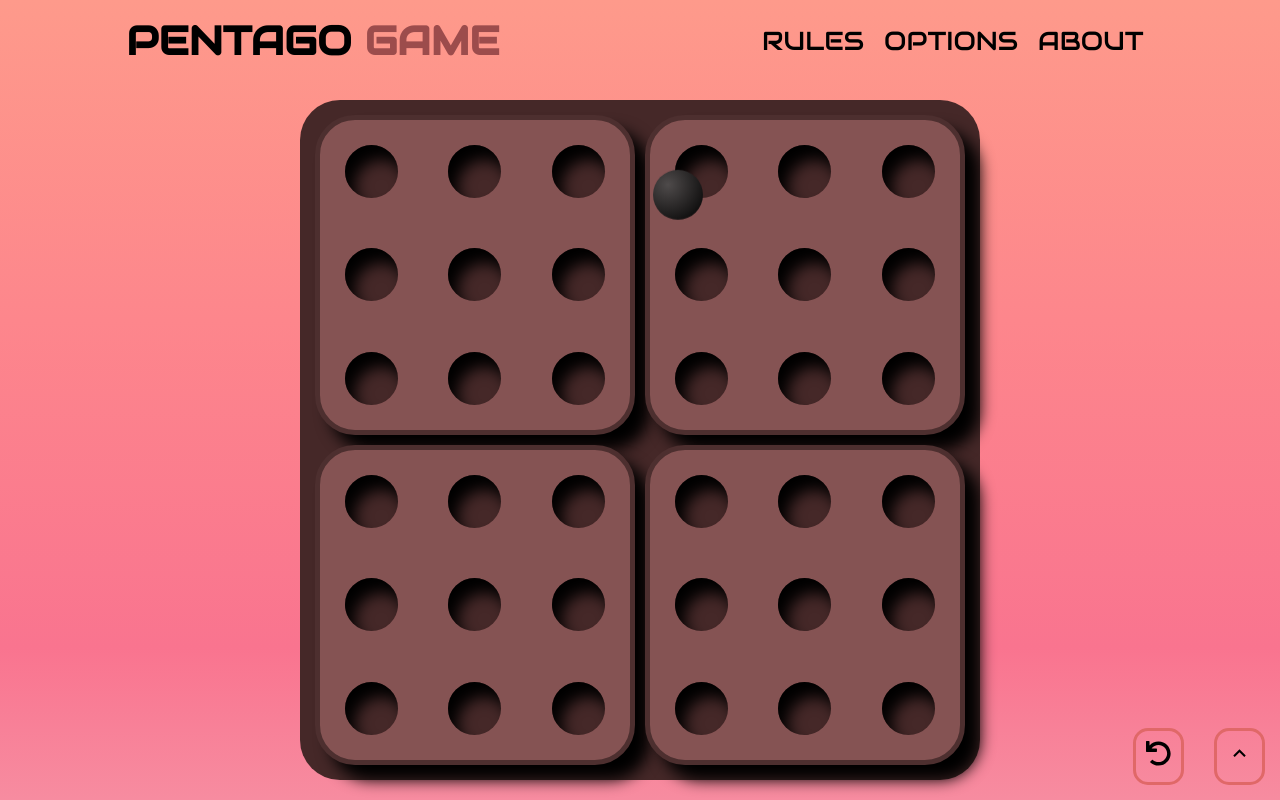
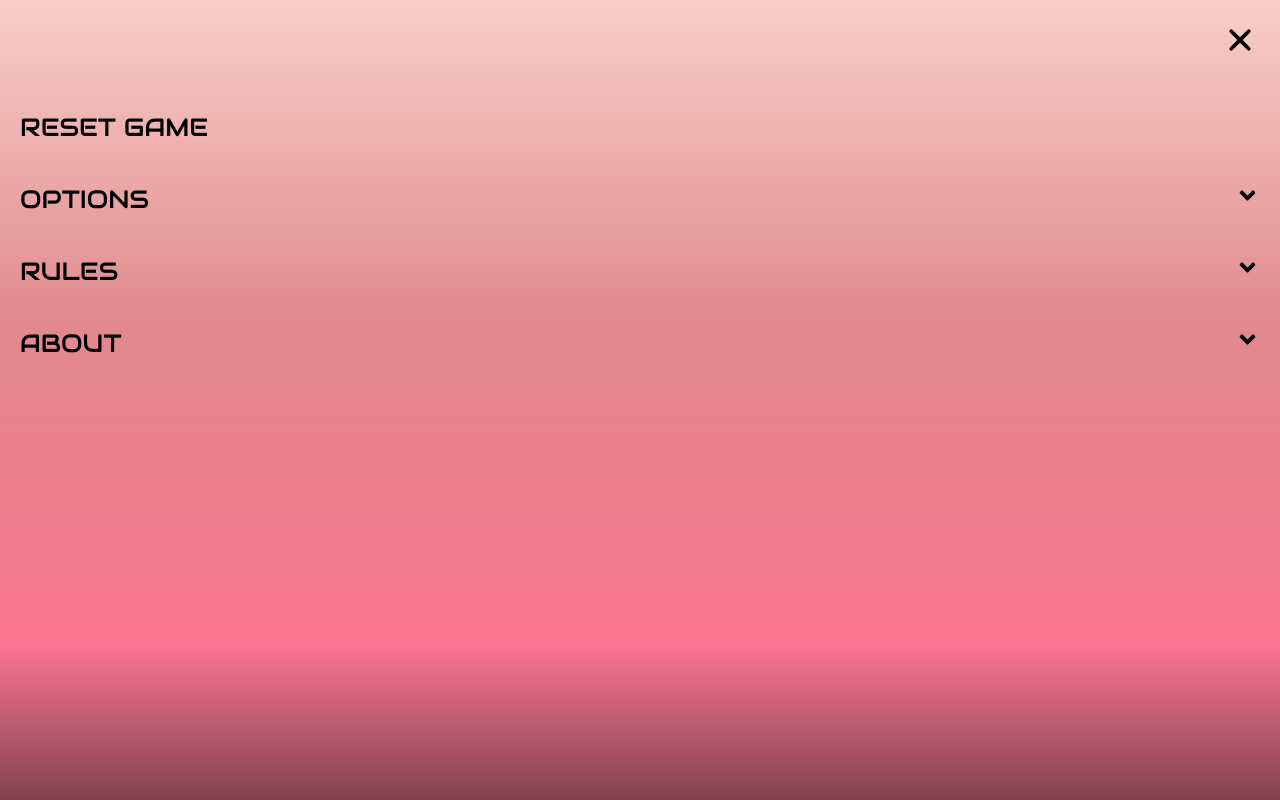
Before and after one commit to Krystian-Kamer/pentago-game, a React (Vite) app: page / in a window 1280 px wide. Built offline with nearby package versions, Linux system fonts and the light colour scheme.

Commit message:
created modal and functionality

```diff
--- a/src/App.jsx
+++ b/src/App.jsx
@@ -2,10 +2,12 @@ import Board from './components/Board/Board';
 import Navbar from './components/Navbar/Navbar';
 import Turn from './components/Turn/Turn';
 import Footer from './components/Footer/Footer';
+import Modal from './components/Modal/Modal';
 
 const App = () => {
   return (
     <>
+      <Modal />
       <Navbar />
       <Turn />
       <Board />
--- a/src/components/Footer/Footer.css
+++ b/src/components/Footer/Footer.css
@@ -1,40 +1,43 @@
 .footer {
   position: absolute;
   bottom: 0;
-  right: 0;
+  width: 100vw;
+  font-family: audiowide;
+  display: flex;
+  justify-content: space-evenly;
+  align-items: flex-start;
+  max-width: 1400px;
+  height: 160px;
 }
 
-.arrow-up,
-.undo {
-  background: transparent;
-  border: 3px solid rgb(224, 104, 104);
-  border-radius: 15px;
-  font-size: 25px;
-  margin: 15px;
+.footer button,
+.score {
+  width: 150px;
+  font-size: 35px;
   padding: 10px;
+  text-transform: uppercase;
 }
 
-.details-container {
-  position: relative;
-  display: flex;
-  flex-direction: column;
-  border-radius: 15px;
-  align-items: center;
-  width: 170px;
-  padding: 5px 10px;
+.footer button {
+  background: transparent;
 }
 
-.new-game,
-.restart-game {
-  background: transparent;
-  font-family: audiowide;
-  text-transform: uppercase;
-  margin: 10px 0;
-  font-size: 18px;
-  padding: 3px 10px;
+@media (max-width: 575px) {
+  .footer {
+    height: 100px;
+  }
+  .footer button,
+  .score {
+    font-size: 25px;
+  }
 }
 
-.restart-game {
-  border-top: 2px solid rgb(224, 104, 104);
-  padding-top: 10px;
+@media (min-width: 576px) and (max-width: 991px) {
+  .footer {
+    height: 140px;
+  }
+  .footer button,
+  .score {
+    font-size: 35px;
+  }
 }
--- a/src/components/Footer/Footer.jsx
+++ b/src/components/Footer/Footer.jsx
@@ -1,29 +1,24 @@
-import { useState } from 'react';
 import './Footer.css';
-import { MdKeyboardArrowUp, MdKeyboardArrowDown } from 'react-icons/md';
-import { FaUndo } from 'react-icons/fa';
+import { FaUndoAlt } from 'react-icons/fa';
+import { useGameContext } from '../../gameContext';
 
 const Footer = () => {
-  const [details, setDetails] = useState(false);
+  const { setFullBoard, initialSlots, score } = useGameContext();
 
-  const showDetails = () => {
-    setDetails(!details);
+  const resetBoard = () => {
+    setFullBoard([initialSlots, initialSlots, initialSlots, initialSlots]);
+    //need also to empty those slots
   };
+
   return (
     <div className='footer'>
-      {details && (
-        <div className='details-container'>
-          <button className='new-game'>new game</button>
-          <button className='restart-game'>restart game</button>
-        </div>
-      )}
-
-      <button className='undo'>
-        <FaUndo />
+      <button>
+        <FaUndoAlt />
       </button>
-      <button onClick={showDetails} className='arrow-up'>
-        {details ? <MdKeyboardArrowDown /> : <MdKeyboardArrowUp />}
-      </button>
+      <div className='score'>
+        {score[0].player1}:{score[1].player2}
+      </div>
+      <button onClick={resetBoard}>reset</button>
     </div>
   );
 };
--- /dev/null
+++ b/src/components/Modal/Modal.css
@@ -0,0 +1,42 @@
+.modal {
+  position: absolute;
+  width: 100vw;
+  height: 100vh;
+  background-image: linear-gradient(
+    to top,
+    #80424e 0%,
+    #f9748f 19%,
+    #e18a8e 60%,
+    #f8cfc9 100%
+  );
+  z-index: 100;
+  display: flex;
+  flex-direction: column;
+  font-family: audiowide;
+}
+
+.close-btn {
+  background: transparent;
+  font-size: 40px;
+  align-self: flex-end;
+  padding: 20px;
+}
+
+.details button {
+  width: 100vw;
+  font-size: 25px;
+  display: flex;
+  justify-content: space-between;
+  align-items: center;
+  background: transparent;
+  margin: 10px 0;
+  text-transform: uppercase;
+  padding: 10px 0;
+}
+
+.text {
+  margin-left: 20px;
+}
+.icon {
+  margin-right: 20px;
+}
--- /dev/null
+++ b/src/components/Modal/Modal.jsx
@@ -0,0 +1,54 @@
+import './Modal.css';
+import { FaAngleDown } from 'react-icons/fa';
+import { IoClose } from 'react-icons/io5';
+import { useGameContext } from '../../gameContext';
+
+const Modal = () => {
+  const { isModalOpen, setIsModalOpen } = useGameContext();
+
+  return (
+    <>
+      {isModalOpen && (
+        <div className='modal'>
+          <button onClick={() => setIsModalOpen(false)} className='close-btn'>
+            <IoClose />
+          </button>
+
+          <div className='details'>
+            <button>
+              <span className='text reset-btn'>reset game</span>
+            </button>
+          </div>
+
+          <div className='details'>
+            <button>
+              <span className='text'>options</span>
+              <span className='icon'>
+                <FaAngleDown />
+              </span>
+            </button>
+          </div>
+
+          <div className='details'>
+            <button>
+              <span className='text'>rules</span>
+              <span className='icon'>
+                <FaAngleDown />
+              </span>
+            </button>
+          </div>
+
+          <div className='details'>
+            <button>
+              <span className='text'>about</span>
+              <span className='icon'>
+                <FaAngleDown />
+              </span>
+            </button>
+          </div>
+        </div>
+      )}
+    </>
+  );
+};
+export default Modal;
--- a/src/components/Navbar/Navbar.jsx
+++ b/src/components/Navbar/Navbar.jsx
@@ -1,13 +1,16 @@
 import './Navbar.css';
 import { HiBars3 } from 'react-icons/hi2';
+import { useGameContext } from '../../gameContext';
 
 const Header = () => {
+  const { setIsModalOpen } = useGameContext();
+
   return (
     <div className='navbar-container'>
       <h1>
         pentago <span>game</span>
       </h1>
-      <button className='bars-icon'>
+      <button onClick={() => setIsModalOpen(true)} className='bars-icon'>
         <HiBars3 />
       </button>
       <div className='options'>
--- a/src/components/PartOfBoard/PartOfBoard.jsx
+++ b/src/components/PartOfBoard/PartOfBoard.jsx
@@ -3,11 +3,14 @@ import { useGameContext } from '../../gameContext';
 import './PartOfBoard.css';
 import Slot from '../Slot/Slot';
 
-const initialSlots = new Array(9).fill(null);
-
 const PartOfBoard = ({ id: blockId }) => {
-  const { isPlayer2Next, setIsPlayer2Next, setFullBoard, fullBoard } =
-    useGameContext();
+  const {
+    isPlayer2Next,
+    setIsPlayer2Next,
+    setFullBoard,
+    fullBoard,
+    initialSlots,
+  } = useGameContext();
 
   const [block, setBlock] = useState(initialSlots);
 
--- a/src/gameContext.jsx
+++ b/src/gameContext.jsx
@@ -5,7 +5,9 @@ const Context = createContext();
 
 const GameContext = ({ children }) => {
   const initialSlots = new Array(9).fill(null);
+  const [isModalOpen, setIsModalOpen] = useState(true);
   const [isPlayer2Next, setIsPlayer2Next] = useState(true);
+  const [score, setScore] = useState([{ player1: 0 }, { player2: 0 }]);
   const [fullBoard, setFullBoard] = useState([
     initialSlots,
     initialSlots,
@@ -114,12 +116,21 @@ const GameContext = ({ children }) => {
       }
     }
   };
-
   checkIfWin(fullBoard);
 
   return (
     <Context.Provider
-      value={{ isPlayer2Next, setIsPlayer2Next, setFullBoard, fullBoard }}
+      value={{
+        isPlayer2Next,
+        setIsPlayer2Next,
+        setFullBoard,
+        fullBoard,
+        initialSlots,
+        score,
+        setScore,
+        isModalOpen,
+        setIsModalOpen,
+      }}
     >
       {children}
     </Context.Provider>
```
